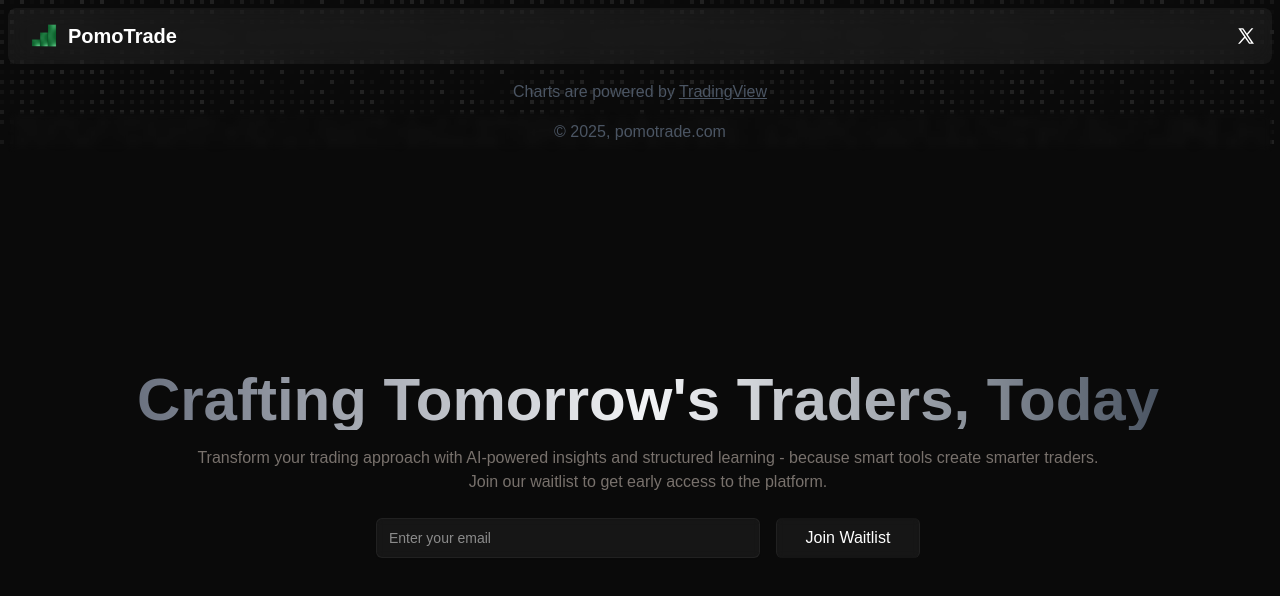
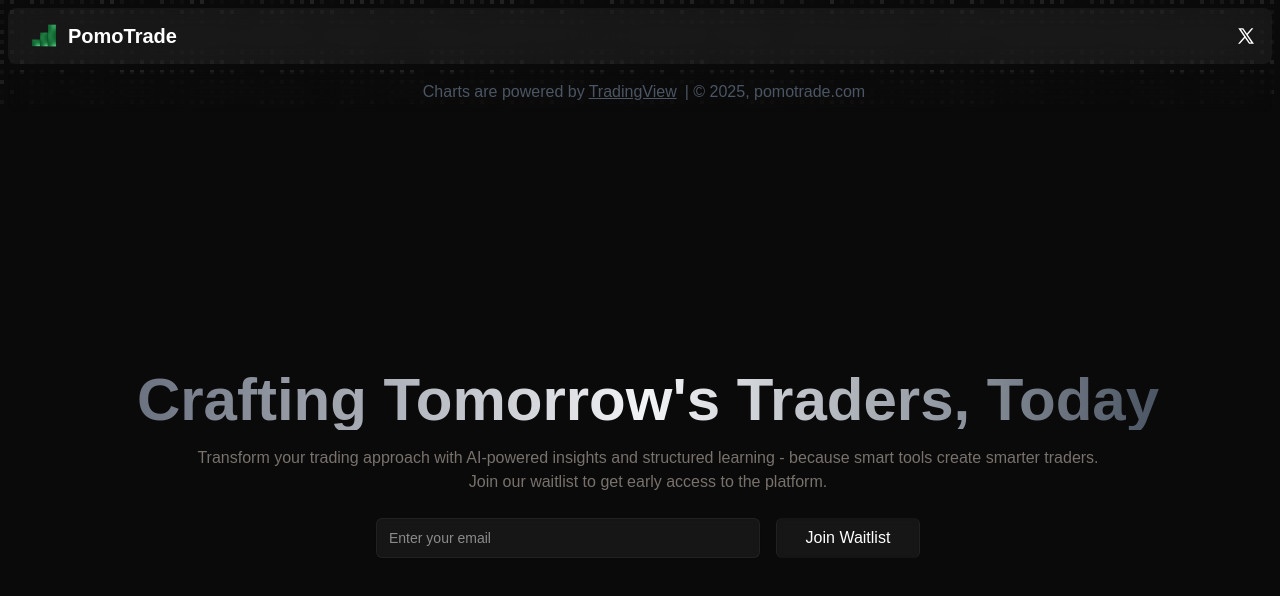
Before and after one commit to anubhavitis/pomotrade, a Next.js app: page / in a window 1280 px wide. Shown: the top 596 px of the page. Built offline with nearby package versions, Linux system fonts and the light colour scheme.

Commit message:
ft: candlestick timezone is now by browser's local timezone && footer updated.

```diff
--- a/src/components/footer.tsx
+++ b/src/components/footer.tsx
@@ -3,6 +3,11 @@ import React from 'react';
 const Footer: React.FC = () => {
     return (
         <div className="relative z-1 pointer-events-auto">
+
+            <footer className="w-full bg-black/5 backdrop-blur-md mt-auto relative rounded-lg">
+                <div className="container mx-auto px-4">
+                    <div className="flex flex-col items-center justify-center">
+                        <div className="flex flex-row items-center justify-center">
                             <div className="m-2 flex justify-center items-center">
                                 <div className="font-medium text-gray-600">
                                     Charts are powered by
@@ -16,13 +21,10 @@ const Footer: React.FC = () => {
                                     TradingView
                                 </a>
                             </div>
-
-            <footer className="w-full bg-white/2 backdrop-blur-sm mt-auto py-2 relative">
-                <div className="container mx-auto px-4">
-                    <div className="flex flex-col items-center justify-center">
                             <p className="text-gray-600 text-center font-medium">
-                            © 2025, pomotrade.com
+                                |  © 2025, pomotrade.com
                             </p>
+                        </div>
 
                         {/* Commented out links and social icons for now
                     <div className="flex space-x-8 mb-4">
--- a/src/components/trading/tradingview.tsx
+++ b/src/components/trading/tradingview.tsx
@@ -29,12 +29,18 @@ const TradingViewWidget: React.FC = () => {
         style: 1,
       },
     },
+
     timeScale: {
       borderColor: 'rgba(50, 50, 55, 0.8)',
       timeVisible: true,
-      secondsVisible: false,
+      secondsVisible: true,
+      tickMarkFormatter: (time: number) => {
+        const date = new Date(time * 1000);
+        return date.toLocaleTimeString();
+      },
     },
   };
+
 
   // Initialize the chart
   useEffect(() => {
```
Lines whose indentation alone changed are shown as unchanged.
